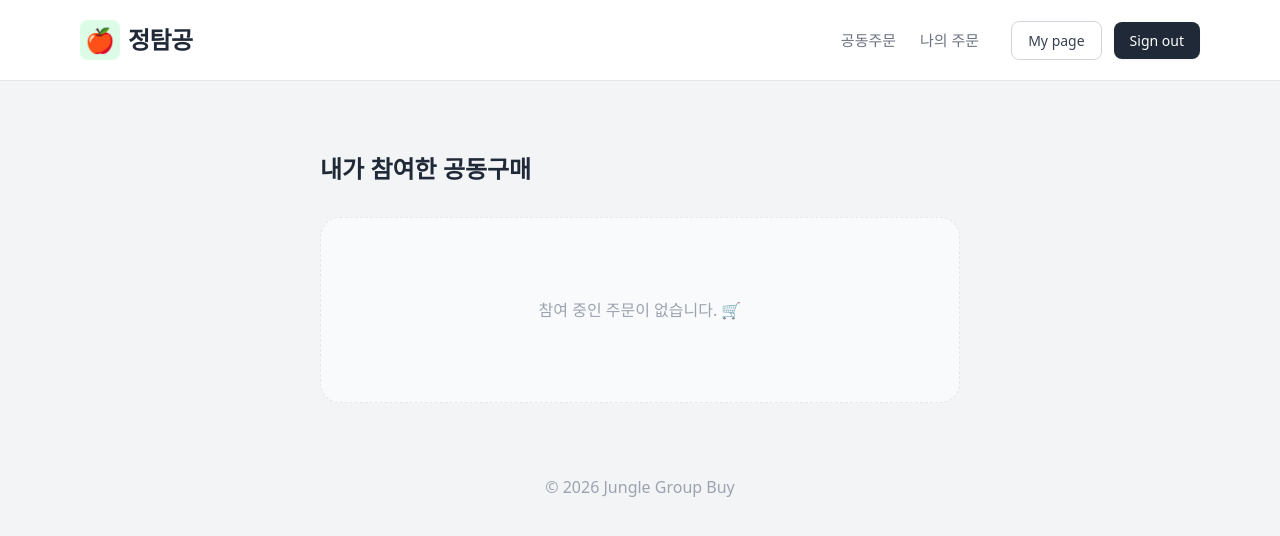
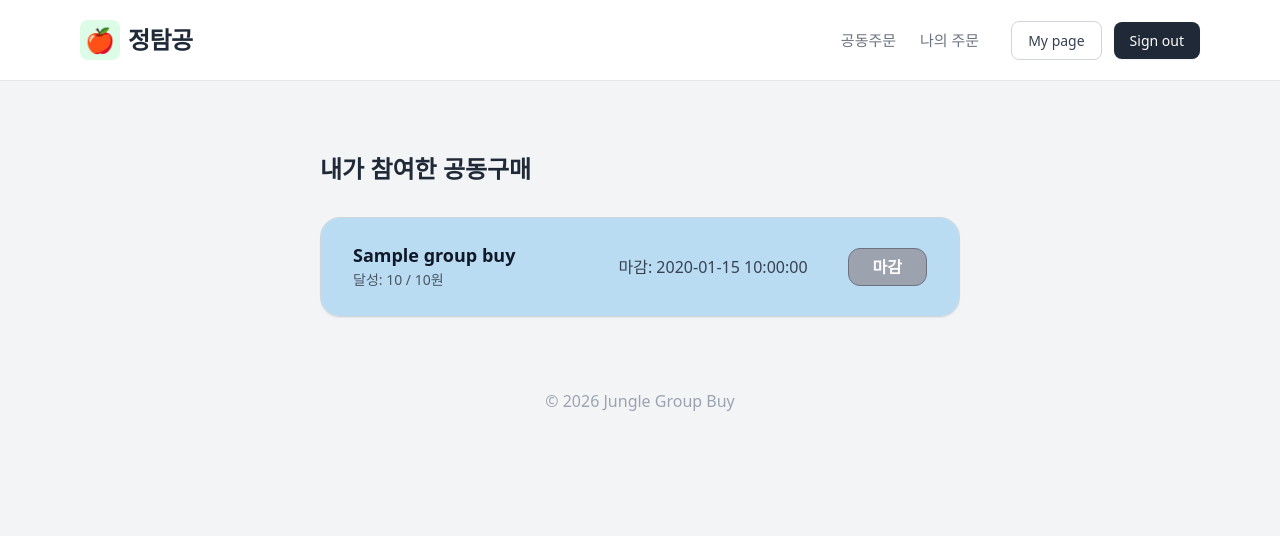
Before and after one commit to SISUinSea/JungleGroupBuy, a Flask app: page /api/user/order in a window 1280 px wide. Shown: the top 536 px of the page. Run offline with Flask 3, Linux system fonts and the light colour scheme; the visitor is signed in with stand-in values (Sample User, id 1); a database or web service that is not in the repository returns one stand-in record (values such as "Sample title"); some libraries are stand-ins or nearby versions.

Commit message:
내주문목록 완성

```diff
--- a/app.py
+++ b/app.py
@@ -289,39 +289,30 @@ def update_password():
     return "<script>alert('비밀번호가 성공적으로 변경되었습니다.'); location.href='/mypage';</script>"
 
 @app.route('/api/user/order', methods=['GET']) #나의 주문
-def user_order():
+@login_required
+def my_order_list():
+    # 1. 세션에서 아이디(username) 가져오기
     user_id = session.get('username')
-    if not user_id:
+
+    # 2. DB에서 내 진짜 '이름(name)' 찾아오기 (매칭을 위해 필수!)
+    user_info = db.users.find_one({'username': user_id})
+    if not user_info:
         return redirect('/api/login')
 
-    # 💡 수정 포인트: 'username' -> 'orders.user.username'
-    # '내가 방장인 것' + '내가 주문자로 참여한 것' 모두 보고 싶다면 $or를 씁니다.
+    real_name = user_info.get('name')
+
+    # 3. 쿼리 설정: (내가 방장인 아이디) OR (참여자 명단에 내 실명)
+    # 컬렉션 이름 'group_buys' 확인 완료!
     query = {
         '$or': [
-            {'name': user_id},             # 내가 방장인 경우
-            {'orders.user.name': user_id}  # 내가 주문자로 참여한 경우
+            {'username': user_id},             # 내가 만든 공구
+            {'orders.user.name': real_name}    # 내가 참여한 공구
         ]
     }
 
-    # 조건에 맞는 공동구매 목록을 마감일 순으로 10개 가져오기
-    user_orders = list(db.group_buys.find(query).sort('deadline', 1).limit(10))
-
-    return render_template('myorder.html', user_orders=user_orders)
-
-@app.route('/api/my/order', methods=['GET']) #나의 주문 목록
-@login_required
-def my_order():
-    user_id = session.get('username')
-
-    # orders 배열 내부의 user.username이 나인 게시글을 전부 찾습니다.
-    # 내가 주문을 1개를 했든 5개를 했든, 해당 '게시글'이 결과로 나옵니다.
-    my_orders = list(db.groupbuys.find(
-        {'orders.user.name': user_id},
-        {'_id': 0}
-    ))
-
-    # 중복 제거가 필요할 수도 있지만, find 쿼리 자체가 해당 문서(document)를 찾는 거라
-    # 한 게시글에 내 주문이 여러 개 있어도 게시글은 한 번만 나옵니다.
+    # 4. 데이터 가져오기 (마감일 순)
+    my_orders = list(db.group_buys.find(query).sort('deadline', 1))
+    # 5. HTML의 {% for item in items %} 에 맞춰 'items'로 전달
     return render_template('myorder.html', items=my_orders)
 
 
--- a/templates/myorder.html
+++ b/templates/myorder.html
@@ -9,7 +9,7 @@
     <div class="space-y-6">
         <!-- 💡 app.py에서 보낸 'items'를 반복합니다 -->
         {% for item in items %}
-        <a href="/detail/{{ item.groupBuyNumber }}" class="block transform transition duration-200 hover:scale-[1.01]">
+        <a href="/group-buy/{{ item._id }}" class="block transform transition duration-200 hover:scale-[1.01]">
             <div class="relative bg-[#F8F9FA] border border-gray-300 rounded-[20px] h-[100px] overflow-hidden flex items-center shadow-sm">
 
                 <!-- 🌊 파란색 진행률 배경 바 -->
```
